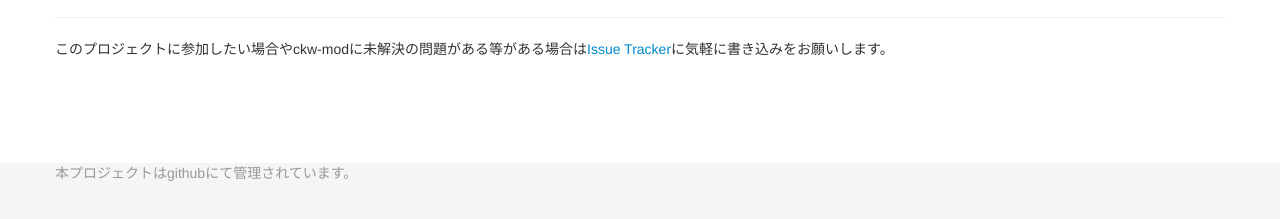
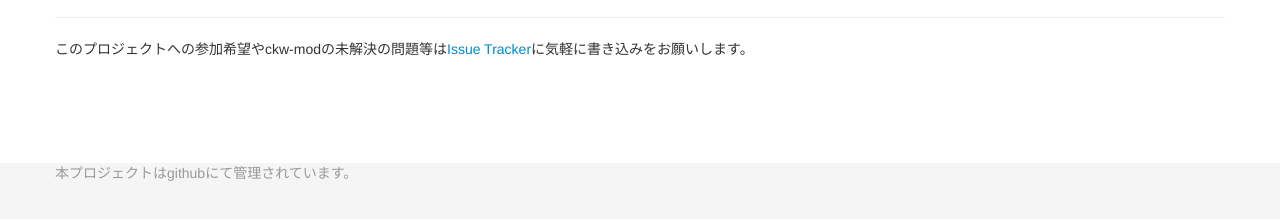
Before and after one commit to ckw-mod/ckw-mod.github.com, a plain HTML site: page index.html in a window 1280 px wide. Shown: the part 577-796 px from the top of the page. Drawn offline with nearby package versions, Linux system fonts and the light colour scheme.

Commit message:
文言を修正

```diff
--- a/index.html
+++ b/index.html
@@ -105,7 +105,7 @@
                 </div>
             </div>
             <hr>
-            <p>このプロジェクトに参加したい場合やckw-modに未解決の問題がある等がある場合は<a href="https://github.com/ckw-mod/ckw-mod/issues">Issue Tracker</a>に気軽に書き込みをお願いします。</p>
+            <p>このプロジェクトへの参加希望やckw-modの未解決の問題等は<a href="https://github.com/ckw-mod/ckw-mod/issues">Issue Tracker</a>に気軽に書き込みをお願いします。</p>
         </div>
         <div id="push"></div>
     </div>
```
